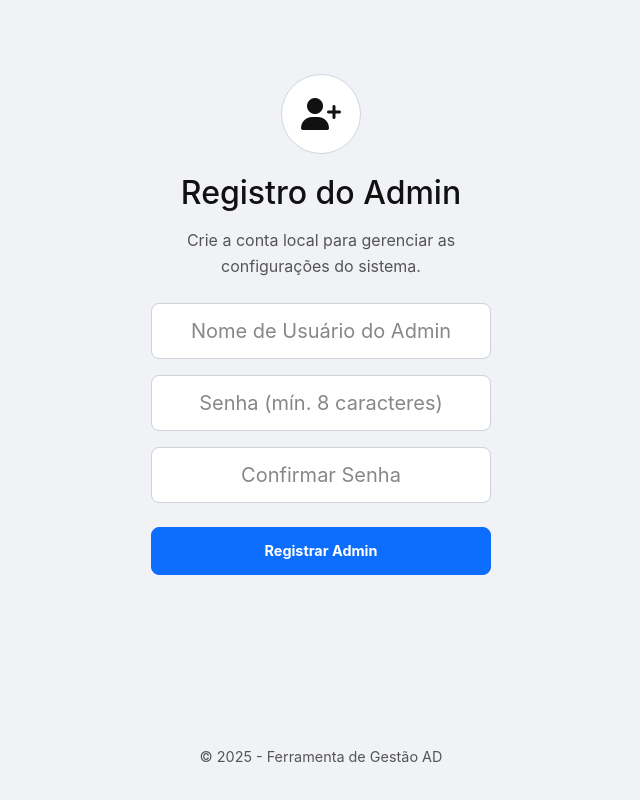
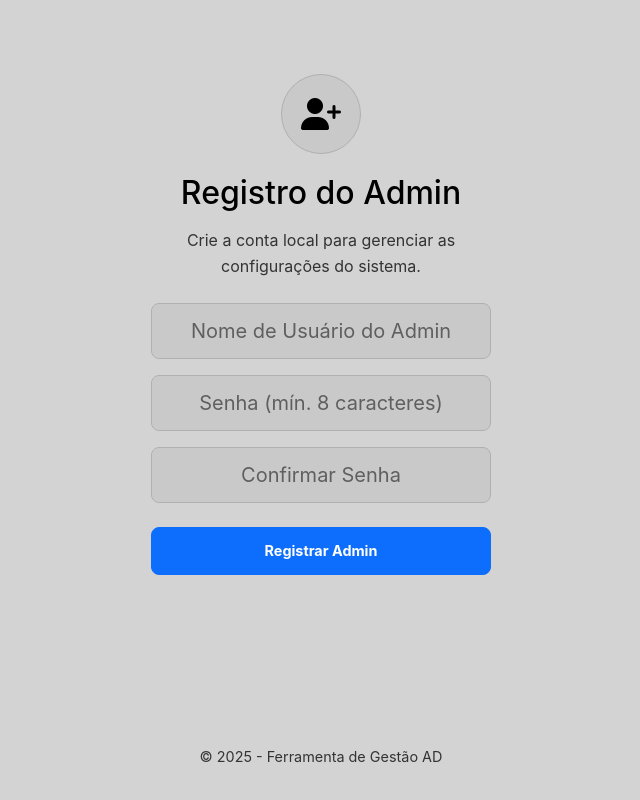
Before and after one commit to welermoura/ldap2, a Flask app: page /admin/register in a window 1280 px wide. Shown: the whole page, without its empty margins (319-959 px from the left). Run offline with Flask 3, Linux system fonts and the light colour scheme; some libraries are stand-ins or nearby versions.

Commit message:
refine: Ajusta as cores e o contraste do tema claro
Ajusta o esquema de cores do tema claro para melhorar o conforto visual e a legibilidade, com base no feedback do usuário.

- O fundo da página foi alterado para um cinza claro e suave (`#d3d3d3`).
- O fundo dos painéis e inputs foi alterado para um cinza um pouco mais escuro (`#c9c9c9`) para criar uma profundidade sutil.
- A cor da fonte principal foi alterada para preto (`#000000`) para garantir o máximo de contraste.
- As bordas dos painéis foram ajustadas para se destacarem nos novos fundos.

```diff
--- a/static/style.css
+++ b/static/style.css
@@ -27,16 +27,16 @@ html[data-theme='light'] {
     --primary-hover-color: #0b5ed7;
     --secondary-color: #6c757d;
     --secondary-hover-color: #5c636a;
-    --background-color: #f0f2f5; /* Fundo off-white */
-    --glass-background: #ffffff; /* Painéis brancos */
-    --glass-border-color: #d0d7de; /* Bordas mais visíveis */
-    --text-color: #111111; /* Aumentado contraste */
-    --text-muted-color: #555555; /* Aumentado contraste */
-    --input-background: #ffffff;
-    --input-border-color: #ced4da;
+    --background-color: #d3d3d3; /* Fundo cinza claro */
+    --glass-background: #c9c9c9; /* Painéis cinza mais escuro */
+    --glass-border-color: #b0b0b0; /* Bordas mais visíveis ainda */
+    --text-color: #000000; /* Fonte preta para máximo contraste */
+    --text-muted-color: #333333; /* Cinza escuro para texto silenciado */
+    --input-background: #c9c9c9; /* Usa a mesma cor dos painéis */
+    --input-border-color: #b0b0b0; /* Usa a mesma cor das bordas dos painéis */
     --box-shadow: 0 4px 16px rgba(0, 0, 0, 0.1);
     --text-highlight-color: #000000;
-    --body-text-color: #111111; /* Aumentado contraste */
+    --body-text-color: #000000; /* Fonte preta para máximo contraste */
     --link-color: var(--primary-color);
     --link-hover-color: var(--primary-hover-color);
     --modal-backdrop-bg: rgba(0, 0, 0, 0.5);
```
